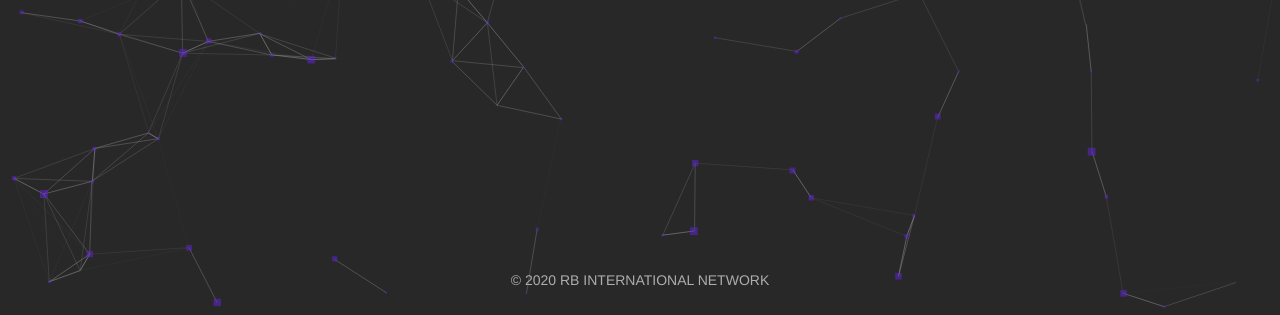
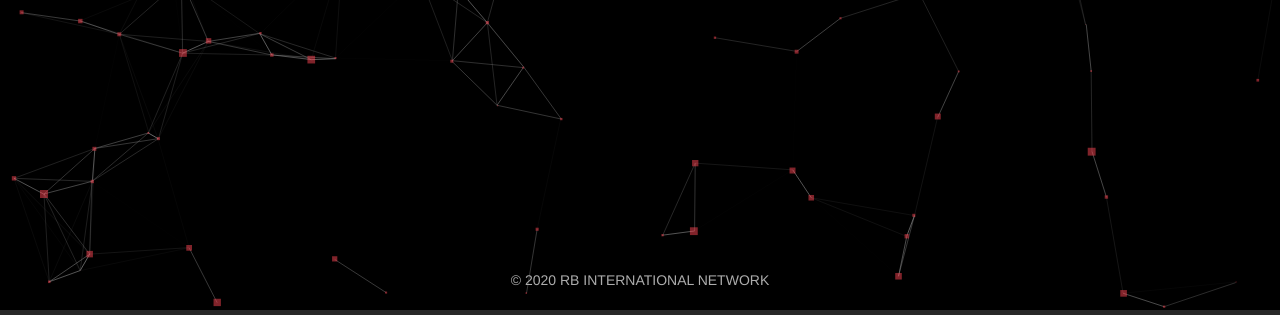
Before and after one commit to direct-cyberjalagam/direct-cyberjalagam.github.io, a plain HTML site: page index.html in a window 1280 px wide. Shown: the part 490-805 px from the top of the page. Drawn offline with nearby package versions, Linux system fonts and the light colour scheme.

Commit message:
HOME: Modify colour values
Signed-off-by: CyberJalagam <rbinternationalnetwork@gmail.com>

```diff
--- a/css/style.css
+++ b/css/style.css
@@ -127,6 +127,6 @@ figure {
 #particles-js {
   width: 100%;
   height: 100%;
-  background-color: #282828;
+  background-color: #000000;
   text-align: center;
 }
--- a/js/app.js
+++ b/js/app.js
@@ -23,7 +23,7 @@ particlesJS('particles-js',
         }
       },
       "color": {
-        "value": "#6226DD"
+        "value": "#ff4755"
       },
       "shape": {
         "type": "edge",
```
